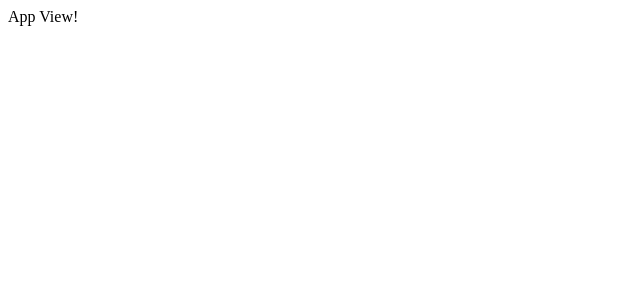
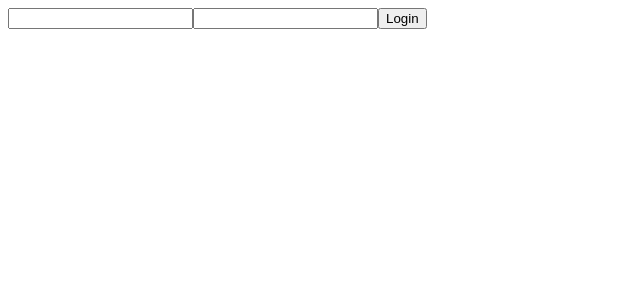
Before and after one commit to aliraslan/extramile, a React (Create React App) app in the folder frontend/: page /app in a window 1280 px wide. Shown: the top 300 px of the page, without its empty margins (0-640 px from the left). Built offline with nearby package versions, Linux system fonts and the light colour scheme.

Commit message:
Added apollo client and configured it.

```diff
--- a/frontend/src/App.tsx
+++ b/frontend/src/App.tsx
@@ -1,12 +1,22 @@
 import React from 'react';
+import { HttpLink, InMemoryCache } from "apollo-boost";
+import { ApolloClient } from 'apollo-client';
+import { ApolloProvider } from "react-apollo";
 import { BrowserRouter as Router, Route, Switch } from "react-router-dom";
 import { DriverView } from "./components/DriverView";
 import { LandingView } from "./components/Landing";
 import { NotFound } from "./components/NotFound";
 import { AppView } from "./components/AppView";
 
+const client = new ApolloClient({
+  link: new HttpLink({
+    uri: "http://localhost:4000/graphql"
+  }),
+  cache: new InMemoryCache()
+});
 
 const App = () => (
+  <ApolloProvider client={client}>
     <Router>
       <Switch>
         <Route exact path="/" component={LandingView}/>
@@ -15,6 +25,7 @@ const App = () => (
         <Route component={NotFound}/>
       </Switch>
     </Router>
+  </ApolloProvider>
 );
 
 export default App;
--- a/frontend/src/components/AppView.tsx
+++ b/frontend/src/components/AppView.tsx
@@ -1,9 +1,37 @@
-import React from 'react';
+import React, { useState } from 'react';
+import { Mutation } from "react-apollo";
+import { gql } from "apollo-boost";
+import { Redirect } from "react-router";
+
+const LoginMutation = gql`
+mutation LoginMutation($email: String!, $password: String!) {
+  Login(email: $email, password: $password) {
+    id
+    firstName
+  }
+}
+`;
 
 export const AppView = () => {
+  const [email, setEmail] = useState("");
+  const [password, setPassword] = useState("");
+
   return (
-    <div>
-      App View!
-    </div>
+    <Mutation mutation={LoginMutation}>
+      {(login, { data, loading, error }) => {
+        if (data) {
+          // you're now logged in!
+          return <Redirect to="/"/>
+        }
+
+        return (
+          <>
+            <input type="text" value={email} onChange={e => setEmail(e.target.value)}/>
+            <input type="password" value={password} onChange={e => setPassword(e.target.value)}/>
+            <button onClick={() => login({ variables: { email, password } })}>Login</button>
+          </>
+        )
+      }}
+    </Mutation>
   );
 };
--- a/frontend/src/components/Landing.tsx
+++ b/frontend/src/components/Landing.tsx
@@ -1,9 +1,20 @@
 import React from 'react';
+import { Query } from "react-apollo";
+import { gql } from "apollo-boost";
 
 export const LandingView = () => {
   return (
-    <div>
-      Landing Page
-    </div>
+    <Query query={gql`{ Connection }`}>
+      {({ data, loading, error }) => {
+
+        if (loading)
+          return <div>Loading...</div>;
+
+        if (error)
+          return <div>Error: {JSON.stringify(error)}</div>;
+
+        return <div>{data.Connection} your App is connected to the backend!</div>
+      }}
+    </Query>
   );
 };
--- a/package.json
+++ b/package.json
@@ -4,6 +4,7 @@
   "version": "0.0.1",
   "description": "Awesome project developed with TypeORM.",
   "devDependencies": {
+    "@types/cors": "^2.8.4",
     "@types/express": "^4.16.1",
     "@types/express-session": "^1.15.12",
     "@types/graphql": "^14.0.7",
@@ -15,6 +16,7 @@
     "apollo-server-express": "^2.4.2",
     "argon2": "^0.20.1",
     "class-validator": "^0.9.1",
+    "cors": "^2.8.5",
     "express": "^4.16.4",
     "express-session": "^1.15.6",
     "graphql": "^14.1.1",
```
Also changed, not shown: 2 other files (tests, documents, lock files or other folders). Lines whose indentation alone changed are shown as unchanged.
